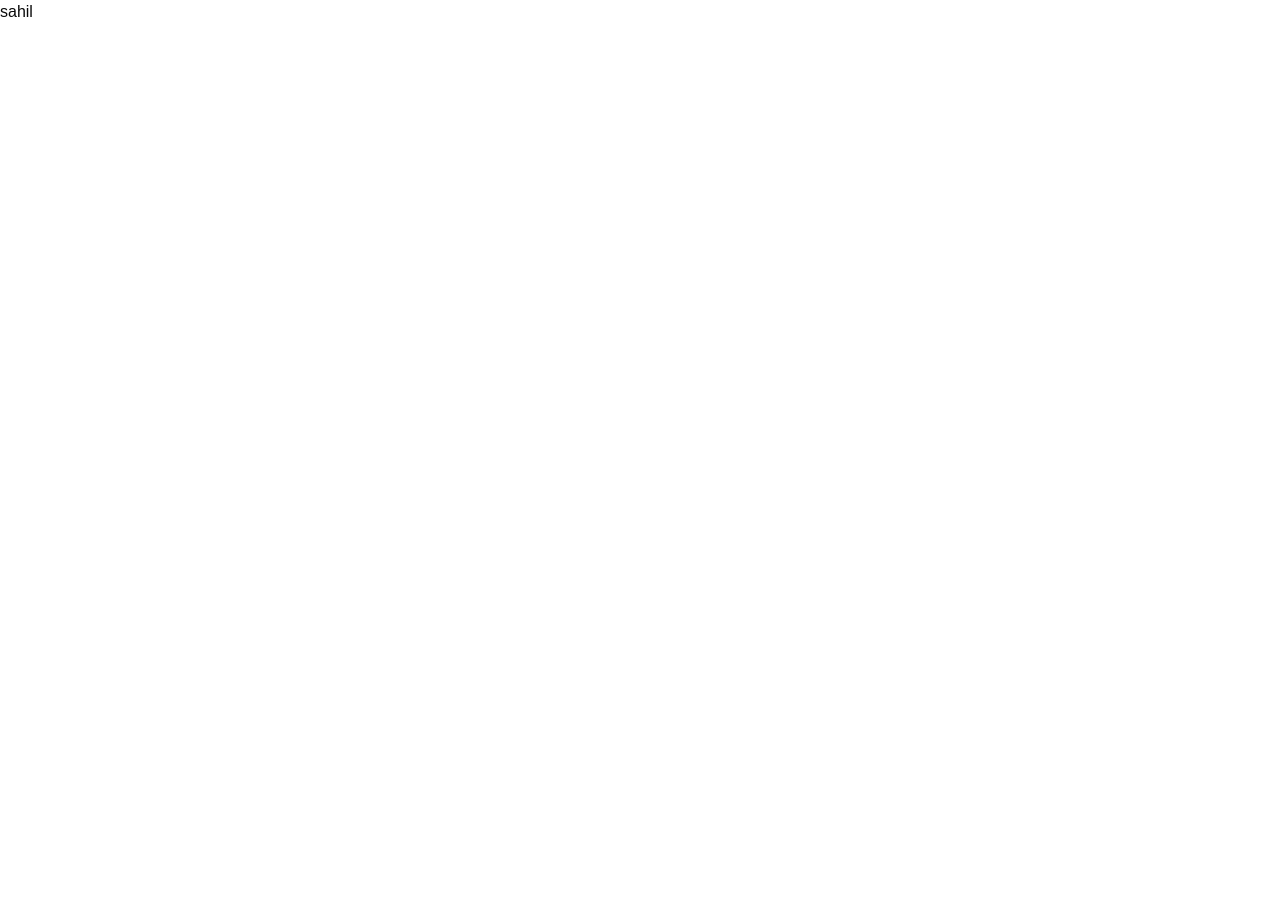
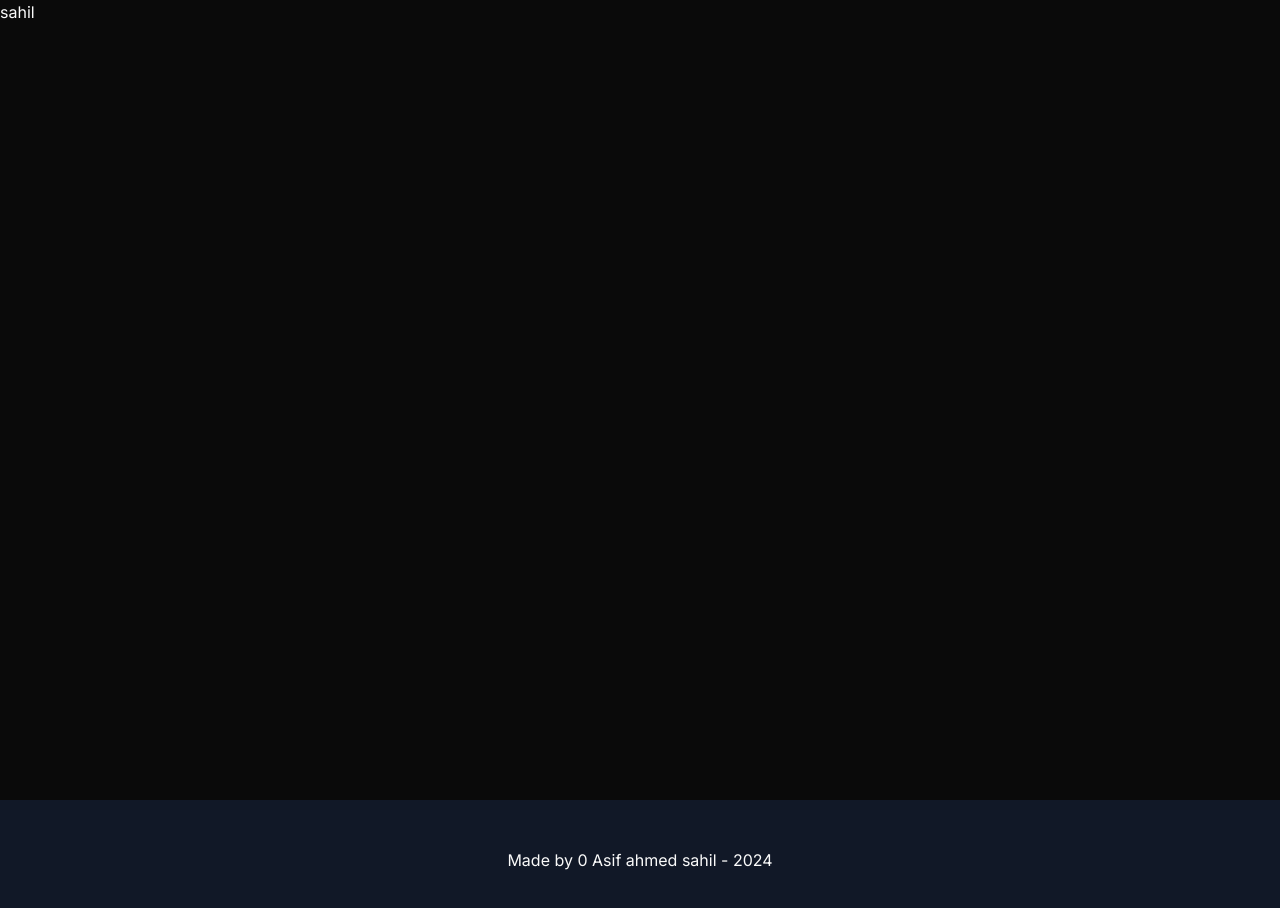
Before and after one commit to AsifAhmedSahil/ProjecTrak---agile-project-management-full-stack-app---NextJS-react-tailwind-clerk-shadcn-NeonDB, a Next.js app: page / in a window 1280 px wide. Shown: the top 908 px of the page. Before the commit the page ends 800 px from the top, so only its background shows below. Built offline with nearby package versions, Linux system fonts and the light colour scheme.

Commit message:
Configuring Layout

```diff
--- a/app/layout.js
+++ b/app/layout.js
@@ -1,16 +1,10 @@
-import localFont from "next/font/local";
+
+import { ThemeProvider } from "@/components/theme-provider";
 import "./globals.css";
+import { Inter } from "next/font/google";
 
-const geistSans = localFont({
-  src: "./fonts/GeistVF.woff",
-  variable: "--font-geist-sans",
-  weight: "100 900",
-});
-const geistMono = localFont({
-  src: "./fonts/GeistMonoVF.woff",
-  variable: "--font-geist-mono",
-  weight: "100 900",
-});
+const inter = Inter({ subsets: ["latin"] });
+
 
 export const metadata = {
   title: "ProjecTrak",
@@ -21,9 +15,20 @@ export default function RootLayout({ children }) {
   return (
     <html lang="en">
       <body
-        className={`${geistSans.variable} ${geistMono.variable} antialiased`}
+        className={`${inter.className}`}
       >
+        <ThemeProvider attribute="class" defaultTheme="dark">
+        {/* header */}
+        <main className="min-h-screen">
+
         {children}
+        </main>
+        <footer className="py-12 bg-gray-900">
+          <div className=" text-center container mx-auto px-4 ">
+            <p>Made by 0 Asif ahmed sahil - 2024</p>
+          </div>
+        </footer>
+        </ThemeProvider>
       </body>
     </html>
   );
--- /dev/null
+++ b/components/theme-provider.jsx
@@ -0,0 +1,8 @@
+"use client";
+
+import * as React from "react";
+import { ThemeProvider as NextThemesProvider } from "next-themes";
+
+export function ThemeProvider({ children, ...props }) {
+  return <NextThemesProvider {...props}>{children}</NextThemesProvider>;
+}
```
